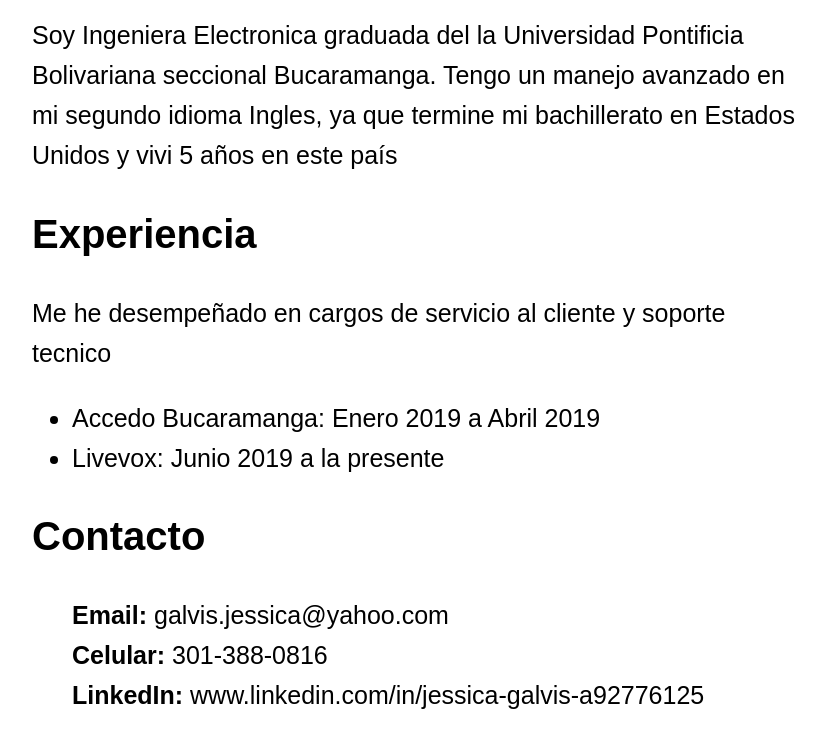
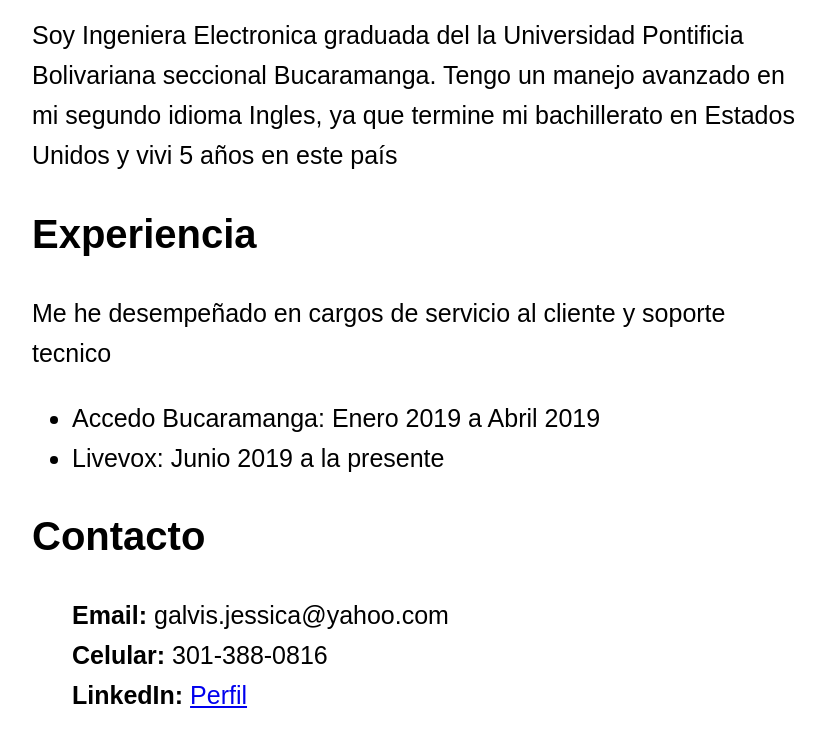
Before and after one commit to JessGalvis1123/Portafolio, a plain HTML site: page index.html in a window 1280 px wide. Shown: the part 764-1504 px from the top of the page, without its empty margins (224-1049 px from the left). Drawn offline with Linux system fonts and the light colour scheme; a web font is replaced by a local one.

Commit message:
Correcciones

```diff
--- a/index.html
+++ b/index.html
@@ -44,10 +44,12 @@
         </section>
 
         <section id="Introduccion" class="container">
+
             <h1>Perfil</h1>
                     <p>Soy Ingeniera Electronica graduada del la Universidad Pontificia Bolivariana seccional Bucaramanga. Tengo un manejo avanzado en mi segundo idioma Ingles, ya que termine mi bachillerato en Estados Unidos y vivi 5 años en este país</p>
 
         </section>
+
         <section id="Experiencia" class="container">
             <h1>Experiencia</h1>
             <p>Me he desempeñado en cargos de servicio al cliente y soporte tecnico</p>
@@ -63,10 +65,8 @@
                 <ul class="Lista">
                         <li> <strong>Email:</strong> galvis.jessica@yahoo.com</li>
                         <li> <strong>Celular:</strong> 301-388-0816</li>
-                        <li> <strong>LinkedIn:</strong> www.linkedin.com/in/jessica-galvis-a92776125</li>
+                        <li> <strong>LinkedIn:</strong> <a href="https://www.linkedin.com/in/jessica-galvis-a92776125/" target="_blank">Perfil</a> </li>
                 </ul>
-
-
 
         </section>
 
```
Lines whose indentation alone changed are shown as unchanged.
